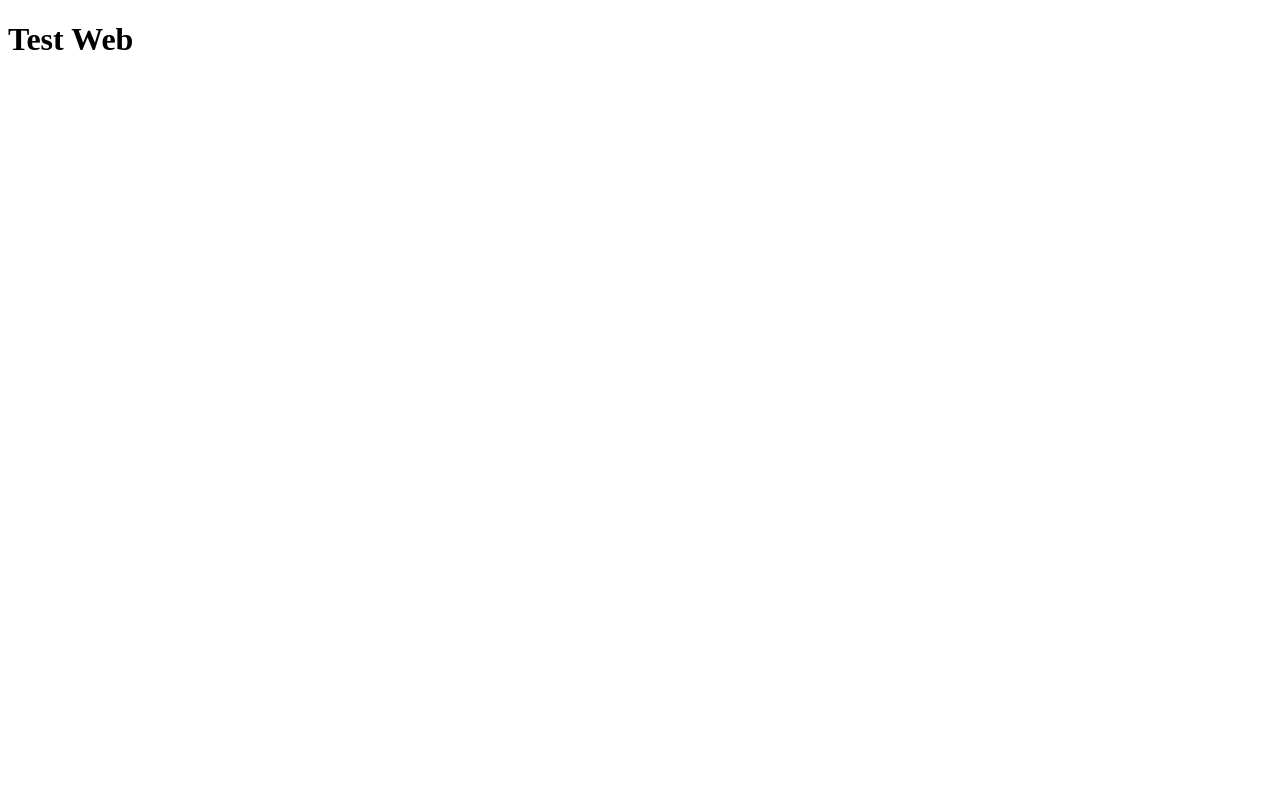
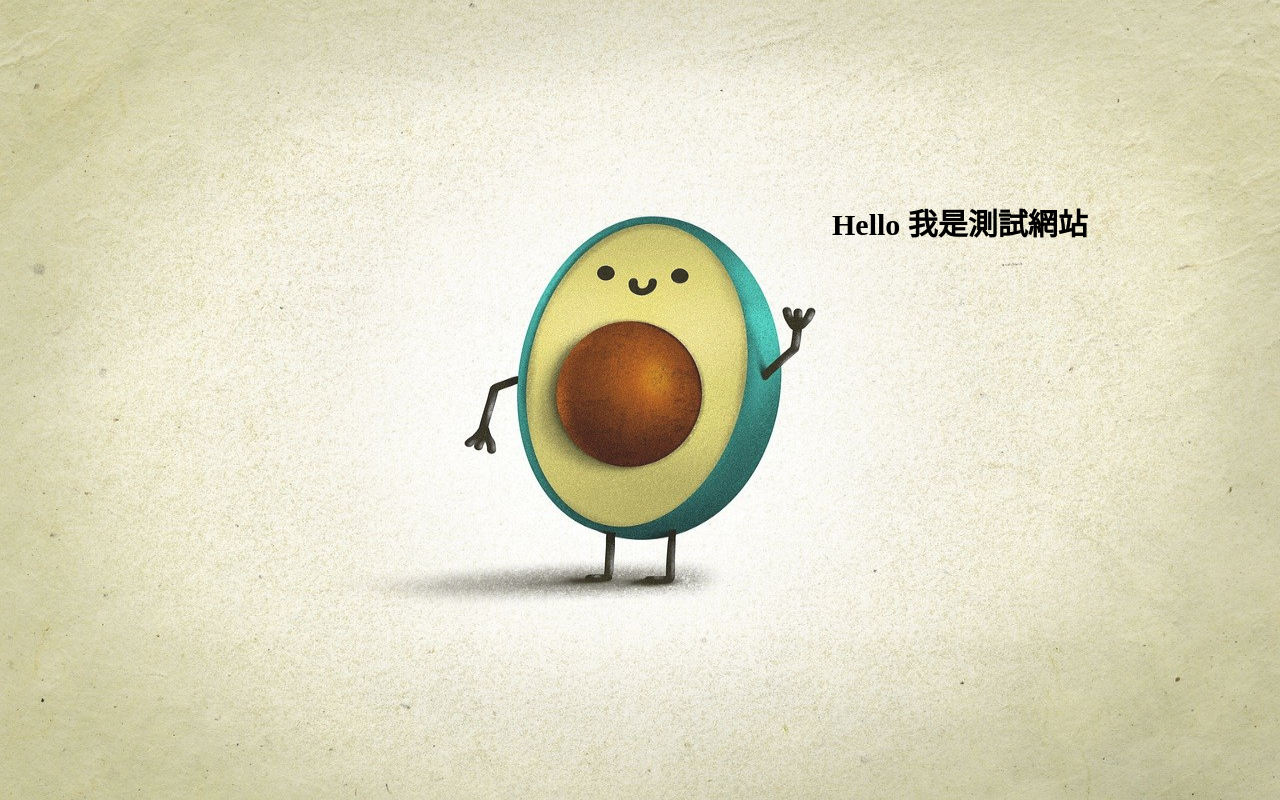
Before and after one commit to ZoeDev101/ZoeProject, a plain HTML site: page index.html in a window 1280 px wide. Drawn offline with Linux system fonts and the light colour scheme.

Commit message:
添加底圖與文字

```diff
--- /dev/null
+++ b/index.css
@@ -0,0 +1,25 @@
+body {
+    margin: 0;
+    padding: 0;
+}
+
+body::-webkit-scrollbar {
+    display: none;
+}
+
+.container img {
+    position: absolute;
+    opacity: 0.9;
+    width: 100vw;
+    height: 100vh;
+}
+
+.container label {
+    position: absolute;
+    top: 25vh;
+    left: 65vw;
+    width: inherit;
+    z-index: 2;
+    font-size: 30px;
+    font-weight: bolder;
+}
--- a/index.html
+++ b/index.html
@@ -5,11 +5,15 @@
     <meta charset="UTF-8">
     <meta http-equiv="X-UA-Compatible" content="IE=edge">
     <meta name="viewport" content="width=device-width, initial-scale=1.0">
-    <title>Test Web</title>
+    <title>測試網站</title>
+    <link rel="stylesheet" href="index.css">
 </head>
 
 <body>
-    <h1> Test Web </h1>
+    <div class="container">
+        <img src="./avocado.jpg">
+        <label> Hello 我是測試網站</label>
+    </div>
 </body>
 
 </html>
```
Also changed, not shown: avocado.jpg (added).
